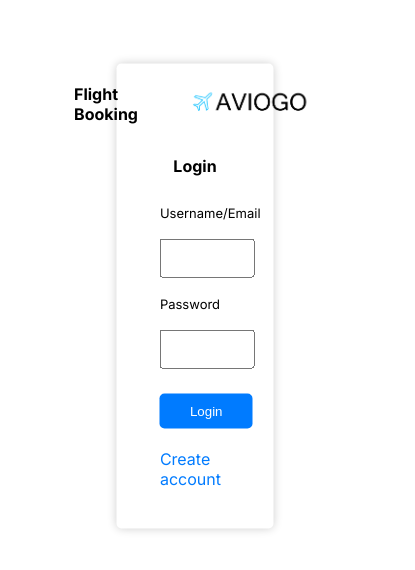
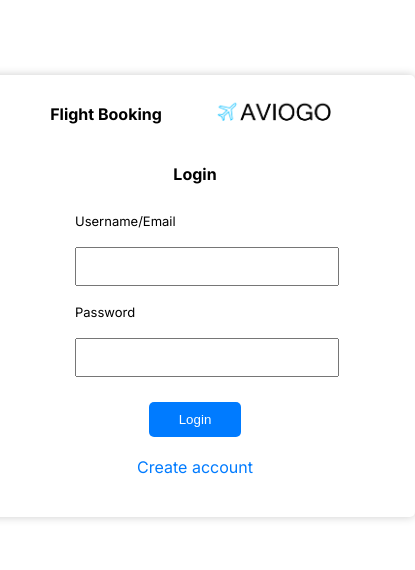
Before and after one commit to Knowone27/Group-4-Flight-Booking-Ecommerce, a Next.js app in the folder aviogo/: page /login in a window 390 px wide. Shown: the part 126-696 px from the top of the page, 415 px wide, since content can reach past the window. Built offline with nearby package versions, Linux system fonts and the light colour scheme.

Commit message:
Responsive Box

```diff
--- a/aviogo/src/app/login/login.module.css
+++ b/aviogo/src/app/login/login.module.css
@@ -31,7 +31,7 @@
   padding: 20px;
   border-radius: 5px;
   box-shadow: 0 0 10px rgba(0, 0, 0, 0.2);
-  width: 30%;
+  width: 25em;
   position: absolute;
   top: 50%;
   left: 50%;
```
